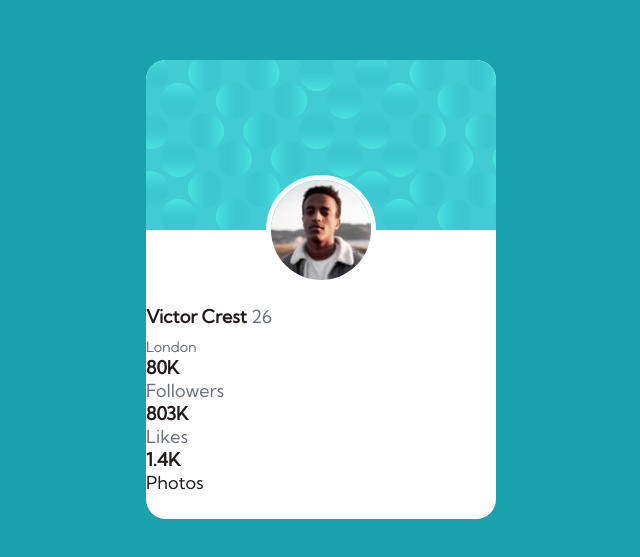
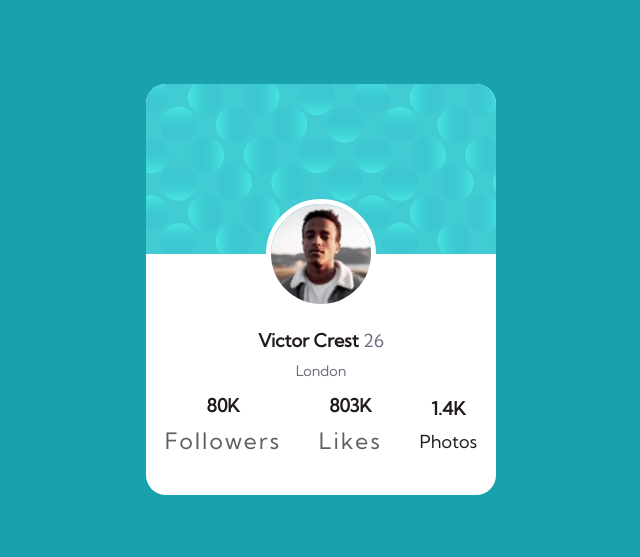
Before and after one commit to elmo373/Profile-card-component-challenge, a plain HTML site: page index.html in a window 1280 px wide. Shown: the part 111-668 px from the top of the page, without its empty margins (319-959 px from the left). Drawn offline with Linux system fonts and the light colour scheme.

Commit message:
commit de Marisol

```diff
--- a/styles.css
+++ b/styles.css
@@ -7,6 +7,9 @@
     margin: 0;
     padding: 0;
     box-sizing: border-box;
+
+    /*centreado de texto marisol*/
+    text-align:  center;
 }
 
 body{
@@ -27,6 +30,8 @@ section{
     width: 350px;
     border-radius: 20px;
     background: white;
+
+
 }
 
 .card-arriba{
@@ -77,6 +82,7 @@ section{
     color: hsl(229, 23%, 23%);
     font-weight: 400;
     opacity: 0.7;
+
 }
 .Valor {
     font-weight: 700;
@@ -84,5 +90,30 @@ section{
 
 .ciudad {
     font-size: .8rem;
+
 }
 /* Beymar fin */
+/*Marisol inicio*/
+.card_abajo{
+    border-top: 1px solid var(--Dark_gray);
+    display: flex;
+    justify-content: space-around;
+    align-items: center;
+    height: 90px;
+}
+.Logo{
+    text-align: center;
+
+}
+.Valor{
+    font-weight: 700;
+    margin-bottom: 10px;
+    color: var(--Very_dark_desaturated_blue);
+}
+.titulo{
+    font-size: 0.6cm;
+    color: var(--Dark_gray);
+    letter-spacing: 2px;
+}
+
+/* Marisol fin */
```
